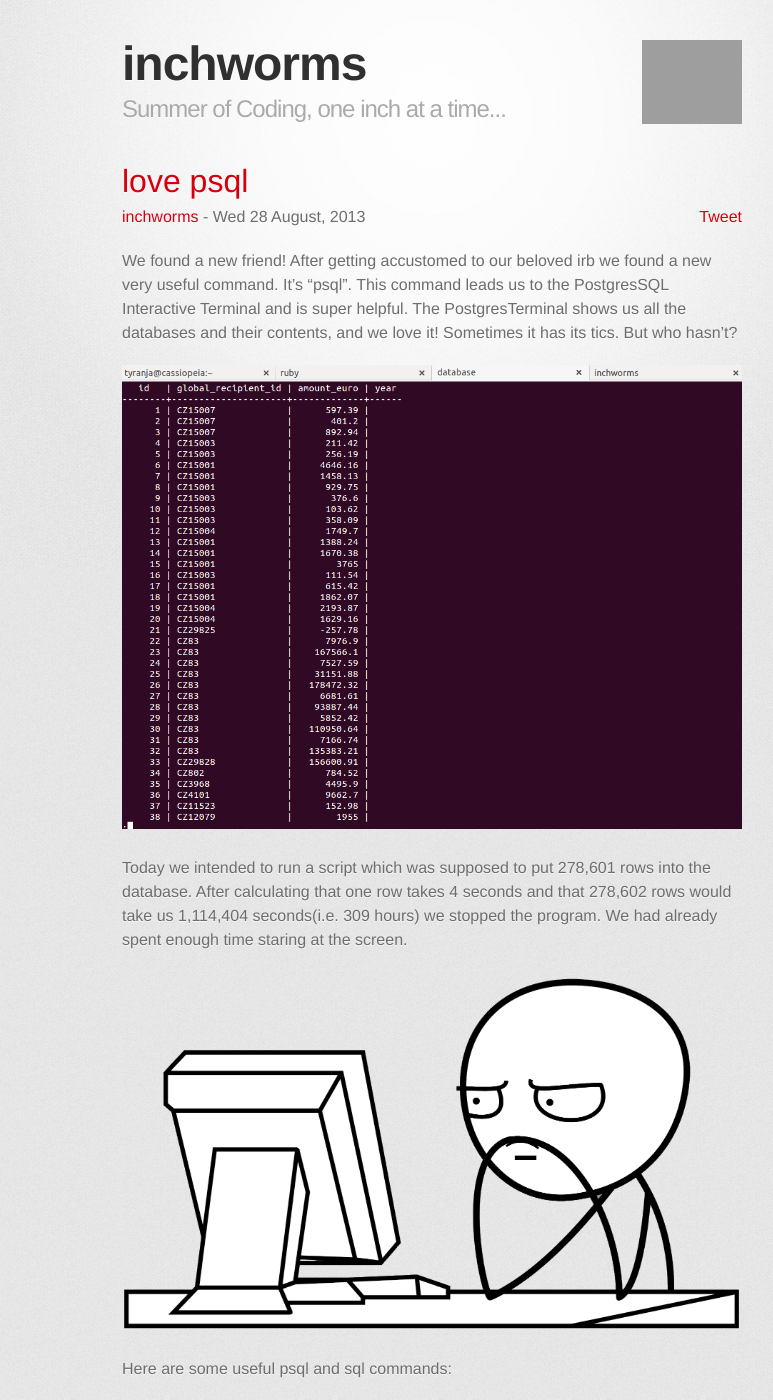
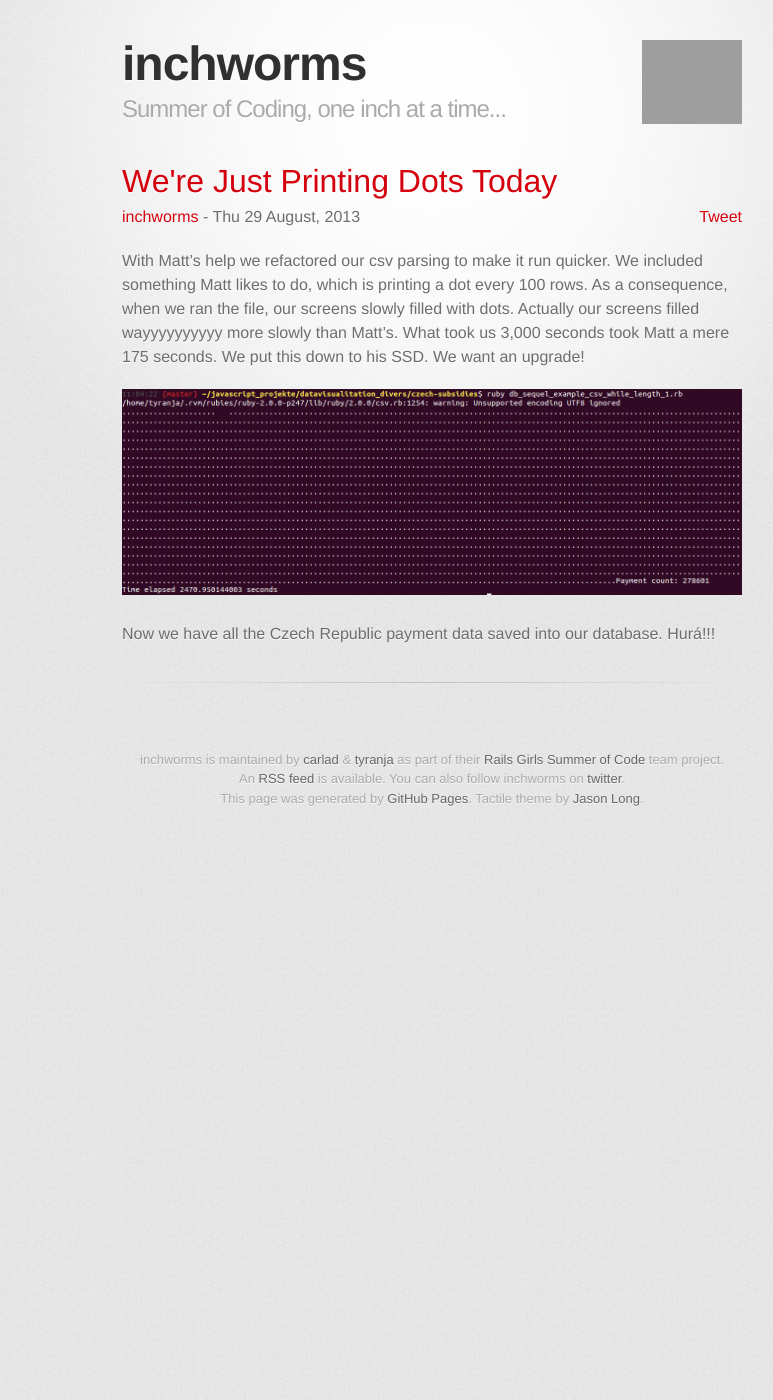
Before and after one commit to inchworms/inchworms, a Jekyll site: the page built from _posts/2013-08-26-psql.md, in a window 1280 px wide and 1400 px high. Shown: the whole window, without its empty margins (208-981 px from the left). Built offline with Jekyll 4.4.1, drawn with Linux system fonts in a browser that asks for light colours; nearby versions of some CDN libraries; some web fonts are replaced; Markdown is read by kramdown in place of the engine named in the settings; comment, search, counter and statistics services are not loaded; some of the changed text lies outside the part shown; grey boxes are pictures that could not be loaded.

Commit message:
add blogpost

```diff
--- a/_posts/2013-08-26-psql.md
+++ b/_posts/2013-08-26-psql.md
@@ -1,37 +1,14 @@
 ---
-title: love psql
+title: We're Just Printing Dots Today
 layout: post
-created_at: Wed Aug 28 2013 15:00
-permalink: /blog/2013-08-28-psql
+created_at: Thu Aug 29 2013 15:00
+permalink: /blog/2013-08-29-dots
 author: inchworms
 twitter: inchworms_
 ---
 
-We found a new friend! After getting accustomed to our beloved irb we found a new very useful command. It's "psql". This command leads us to the PostgresSQL Interactive Terminal and is super helpful. The PostgresTerminal shows us all the databases and their contents, and we love it! Sometimes it has its tics. But who hasn't?
+With Matt's help we refactored our csv parsing to make it run quicker. We included something Matt likes to do, which is printing a dot every 100 rows. As a consequence, when we ran the file, our screens slowly filled with dots. Actually our screens filled wayyyyyyyyyy more slowly than Matt's. What took us 3,000 seconds took Matt a mere 175 seconds. We put this down to his SSD. We want an upgrade!
 
-![payment_data](/images/payment_data.png)
+![dots](/images/dots.png)
 
-Today we intended to run a script which was supposed to put 278,601 rows into the database. After calculating that one row takes 4 seconds and that 278,602 rows would take us 1,114,404 seconds(i.e. 309 hours) we stopped the program. We had already spent enough time staring at the screen.
-
-![waiting](/images/waiting-meme.png)
-
-Here are some useful psql and sql commands:
-
-		$ = Terminal   => = Postgres Interactive Terminal
-
-		$ psql <name>             database terminal
-		$ createdb <name>         create new database
-		$ dropdb <name>           remove database
-		$ psql -l                 shows all psql databases
-		$ sudo su postgres        enter psql terminal as a superuser
-
-		=> \q                     exit psql terminal
-		=> \l                     shows all databases
-		=> \connect <name>        connects to database
-		=> \d                     show tables
-		=> \d <table name>        show columns of table
-		=> \d + <table name>      show columns with size & description
-
-		SELECT * FROM <table name>;               get all content of table
-		SELECT <column name> FROM <table name>;   self explanatory
-		DROP TABLE <table name>;                  delete table
+Now we have all the Czech Republic payment data saved into our database. Hurá!!!
```
Also changed, not shown: images/dots.png (added).
